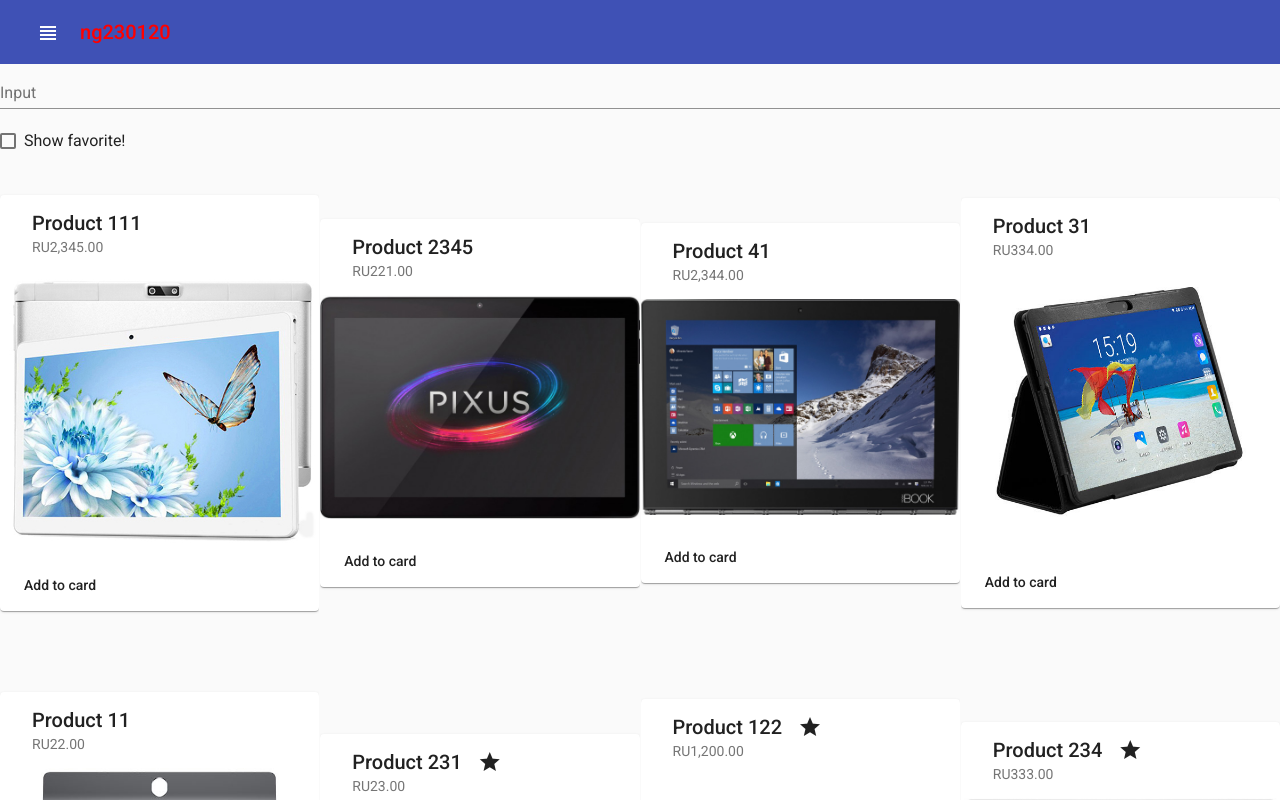
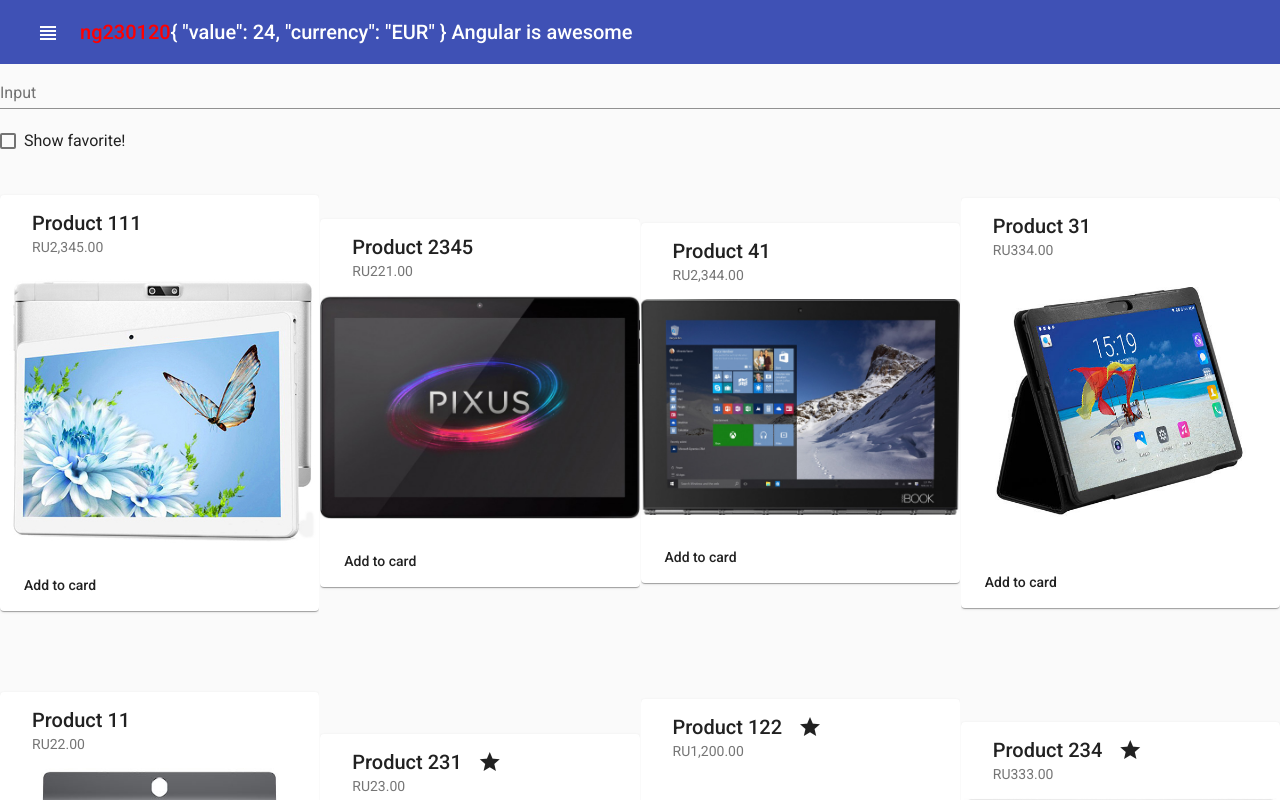
Before and after one commit to NepipenkoIgor/ng230120, an Angular app: page / in a window 1280 px wide. Built offline with nearby package versions, Linux system fonts and the light colour scheme.

Commit message:
Feature: domain language [ref:no-ref]

```diff
--- a/src/app/app.module.ts
+++ b/src/app/app.module.ts
@@ -8,6 +8,8 @@ import { SidebarComponent } from './sidebar/sidebar.component';
 import { ProductCardComponent } from './product-card/product-card.component';
 import { ProductsFilterPipe } from './products-filter.pipe';
 import { SanitarPipe } from './header/sanitar.pipe';
+import { ExchangeRatesComponent } from './header/exchange-rates/exchange-rates.component';
+import { ExchangeRatesDirective } from './header/exchange-rates/exchange-rates.directive';
 // NgModule -> es6 module
 //  declarations => const/let
 // imports - import;
@@ -20,6 +22,8 @@ import { SanitarPipe } from './header/sanitar.pipe';
     ProductCardComponent,
     ProductsFilterPipe,
     SanitarPipe,
+    ExchangeRatesComponent,
+    ExchangeRatesDirective,
   ],
   imports: [
     BrowserModule,
--- /dev/null
+++ b/src/app/header/exchange-rates/exchange-rates.component.html
@@ -0,0 +1,4 @@
+<div *coursesExchangeRates="let rate from rates autoplay 'off'; let ctrl = controller   ">
+  {{rate | json}}
+  {{ctrl}}
+</div>
--- /dev/null
+++ b/src/app/header/exchange-rates/exchange-rates.component.ts
@@ -0,0 +1,24 @@
+import { Component, Input, OnInit } from '@angular/core';
+
+export interface IExchangeRate {
+  value: number;
+  currency: string;
+}
+
+@Component({
+  selector: 'courses-exchange-rates',
+  templateUrl: './exchange-rates.component.html',
+  styleUrls: ['./exchange-rates.component.css']
+})
+export class ExchangeRatesComponent implements OnInit {
+
+  @Input()
+  public rates: IExchangeRate[] = [];
+
+  constructor() {
+  }
+
+  ngOnInit(): void {
+  }
+
+}
--- /dev/null
+++ b/src/app/header/exchange-rates/exchange-rates.directive.ts
@@ -0,0 +1,36 @@
+import { Directive, Input, OnInit, TemplateRef, ViewContainerRef } from '@angular/core';
+import { IExchangeRate } from './exchange-rates.component';
+
+@Directive({
+  selector: '[coursesExchangeRates]',
+})
+export class ExchangeRatesDirective implements OnInit {
+
+  @Input('coursesExchangeRatesFrom')
+  public rates: IExchangeRate[] = [];
+
+  @Input('coursesExchangeRatesAutoplay')
+  public set playAuto(mode: 'on' | 'off') {
+    if (!mode) {
+      return;
+    }
+    // this.autoplay = mode;
+  }
+
+  // private autoplay!: 'on' | 'off';
+
+  constructor(
+    private tpl: TemplateRef<any>,
+    private vcr: ViewContainerRef,
+  ) {
+  }
+
+  public ngOnInit(): void {
+    const context = {
+      $implicit: this.rates[0],
+      controller: 'Angular is awesome',
+    };
+    this.vcr.createEmbeddedView(this.tpl, context);
+  }
+
+}
--- a/src/app/header/header.component.html
+++ b/src/app/header/header.component.html
@@ -2,5 +2,6 @@
   <button type="button" mat-button (click)="toggleSidenav()">
     <mat-icon matListIcon>view_headline</mat-icon>
   </button>
-  <div [innerHTML]="titleContent | sanitar" ></div>
+  <div [innerHTML]="titleContent | sanitar"></div>
+  <courses-exchange-rates [rates]="rates"></courses-exchange-rates>
 </mat-toolbar>
--- a/src/app/header/header.component.ts
+++ b/src/app/header/header.component.ts
@@ -3,6 +3,7 @@ import {
   Input,
 } from '@angular/core';
 import { MatDrawer } from '@angular/material/sidenav';
+import { IExchangeRate } from './exchange-rates/exchange-rates.component';
 
 @Component({
   selector: 'courses-header',
@@ -22,6 +23,12 @@ export class HeaderComponent {
   @Input()
   public d!: MatDrawer;
 
+  public rates: IExchangeRate[] = [
+    {value: 24, currency: 'EUR'},
+    {value: 20, currency: 'USD'},
+    {value: 0.4, currency: 'RUB'},
+  ];
+
   public constructor() {
   }
 
```
Also changed, not shown: src/app/header/exchange-rates/exchange-rates.component.css (added).
